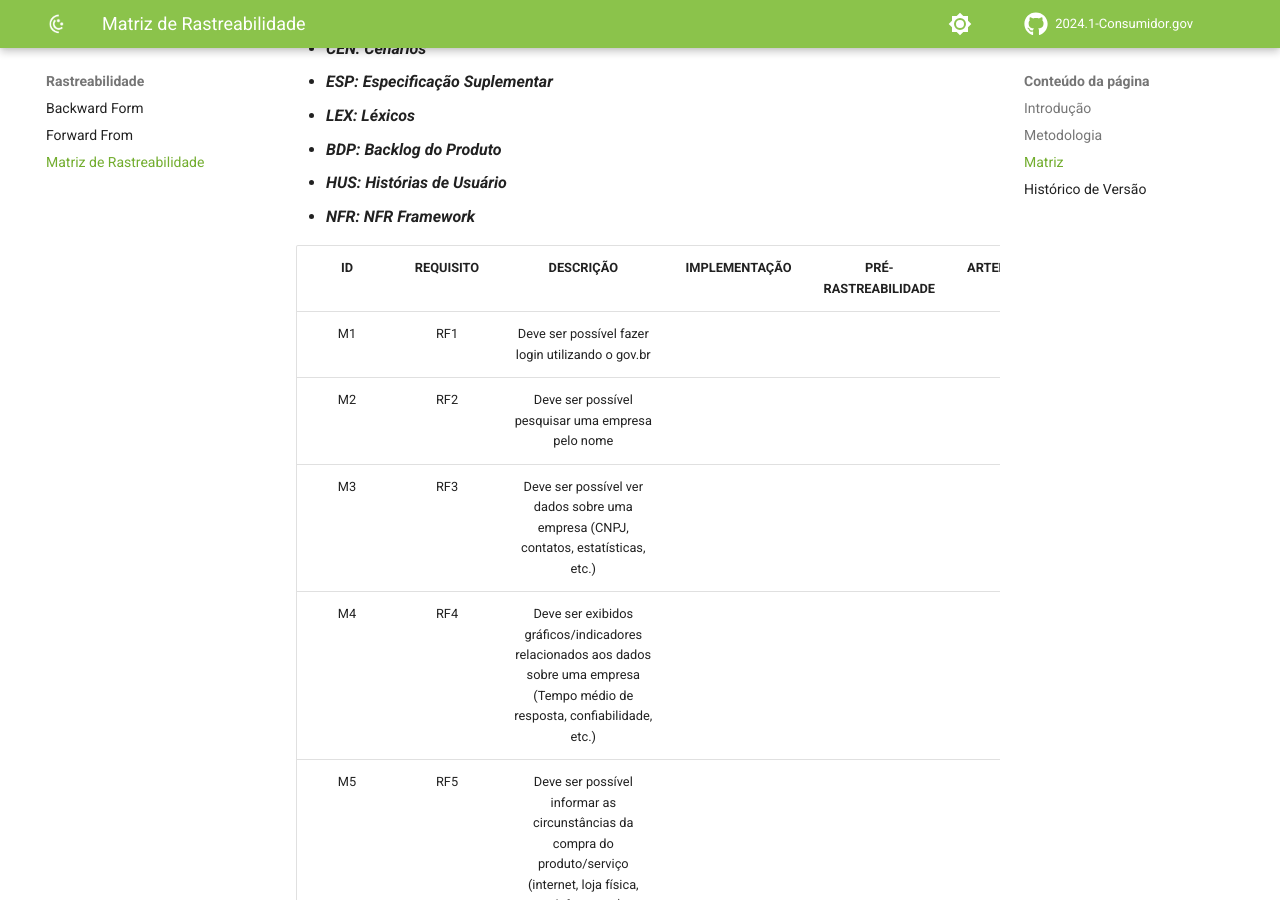
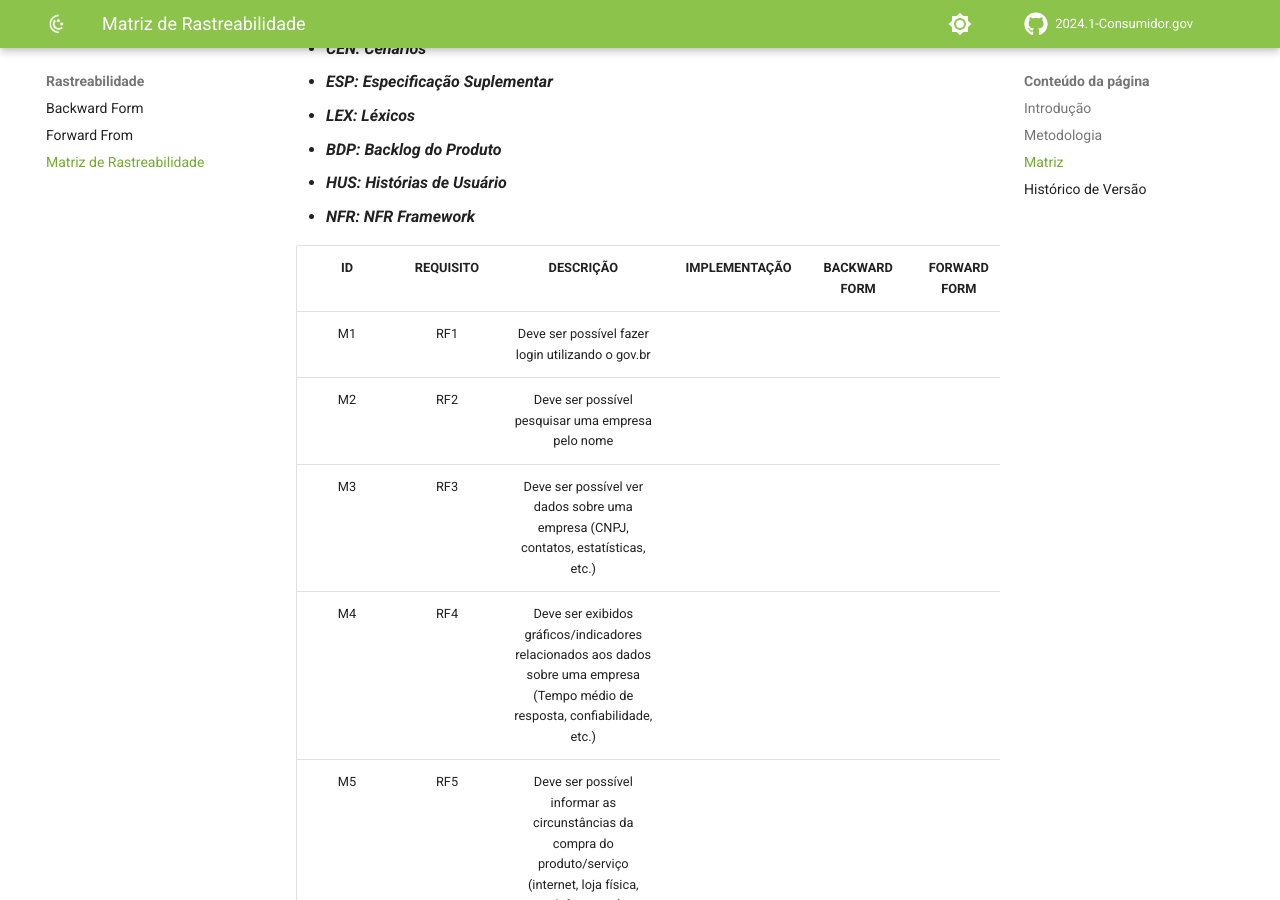
Before and after one commit to Requisitos-de-Software/2024.1-Grupo08, an MkDocs documentation site: the page built from docs/Rastreabilidade/matriz.md, in a window 1280 px wide and 900 px high, scrolled down 1191 px. Built offline with MkDocs 1.6.1 and Material for MkDocs 9.7.7, drawn with Linux system fonts in a browser that asks for light colours; comment, search, counter and statistics services are not loaded.

Commit message:
corrigindo matriz geral

```diff
--- a/docs/Rastreabilidade/matriz.md
+++ b/docs/Rastreabilidade/matriz.md
@@ -36,7 +36,7 @@ A tabela 01 traz a Matriz de Rastreabilidade criada para o projeto, a qual segue
 - ***HUS: Histórias de Usuário***
 - ***NFR: NFR Framework***
 
-| ID | REQUISITO | DESCRIÇÃO | IMPLEMENTAÇÃO | PRÉ-RASTREABILIDADE | ARTEFATOS | ELOS |
+| ID | REQUISITO | DESCRIÇÃO | IMPLEMENTAÇÃO | BACKWARD FORM | FORWARD FORM | ELOS |
 | :-: | :--: | :--: | :--: | :--: | :--: | :--: |
 | M1 | RF1 | Deve ser possível fazer login utilizando o gov.br |  |  |  |  |
 | M2 | RF2 | Deve ser possível pesquisar uma empresa pelo nome	 |  |  |  |  |
```
